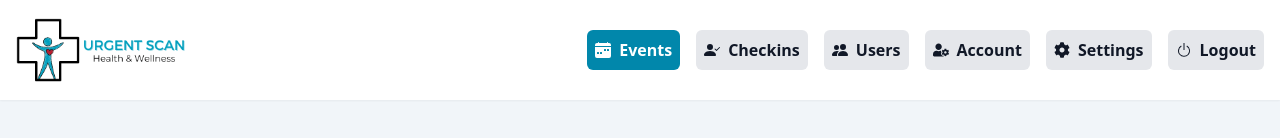
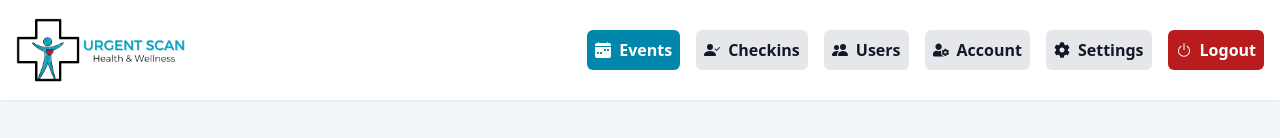
Before and after one commit to cesarsgdev/urgent-scan-checkin, a React (Create React App) app in the folder client/: page /admin/events in a window 1280 px wide. Shown: the top 138 px of the page. Built offline with nearby package versions, Linux system fonts and the light colour scheme; no server answers; sample sign-in values are in the browser's storage.

Commit message:
Added red color to logout button on nav

```diff
--- a/client/src/components/layout/nav/Nav.js
+++ b/client/src/components/layout/nav/Nav.js
@@ -94,7 +94,11 @@ const Nav = ({ mobileMenuStatus, setMobileMenuStatus }) => {
             </NavLink>
           </li>
           <li>
-            <a className="notActive" onClick={logOut} href="#">
+            <a
+              className="notActive md:bg-red-700 md:text-white md:hover:bg-red-500"
+              onClick={logOut}
+              href="#"
+            >
               <BsPower />
               Logout
             </a>
```
